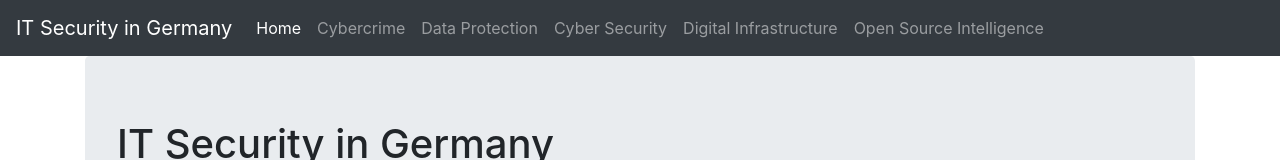
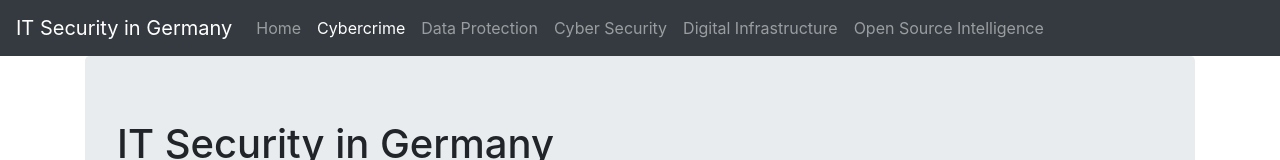
Before and after one commit to Ptronix/WhiteHat, a plain HTML site: page cybercrime.html in a window 1280 px wide. Shown: the top 160 px of the page. Drawn offline with nearby package versions, Linux system fonts and the light colour scheme.

Commit message:
Update cybercrime.html

```diff
--- a/cybercrime.html
+++ b/cybercrime.html
@@ -16,11 +16,11 @@
         </button>
         <div class="collapse navbar-collapse" id="navbarSupportedContent">
             <ul class="navbar-nav mr-auto">
+                <li class="nav-item">
+                    <a class="nav-link" href="index.html">Home</a>
+                </li>
                 <li class="nav-item active">
-                    <a class="nav-link" href="index.html">Home <span class="sr-only">(current)</span></a>
-                </li>
-                <li class="nav-item">
-                    <a class="nav-link" href="cybercrime.html">Cybercrime</a>
+                    <a class="nav-link" href="cybercrime.html">Cybercrime<span class="sr-only">(current)</span></a>
                 </li>
                 <li class="nav-item">
                     <a class="nav-link" href="data-protection.html">Data Protection</a>
```
